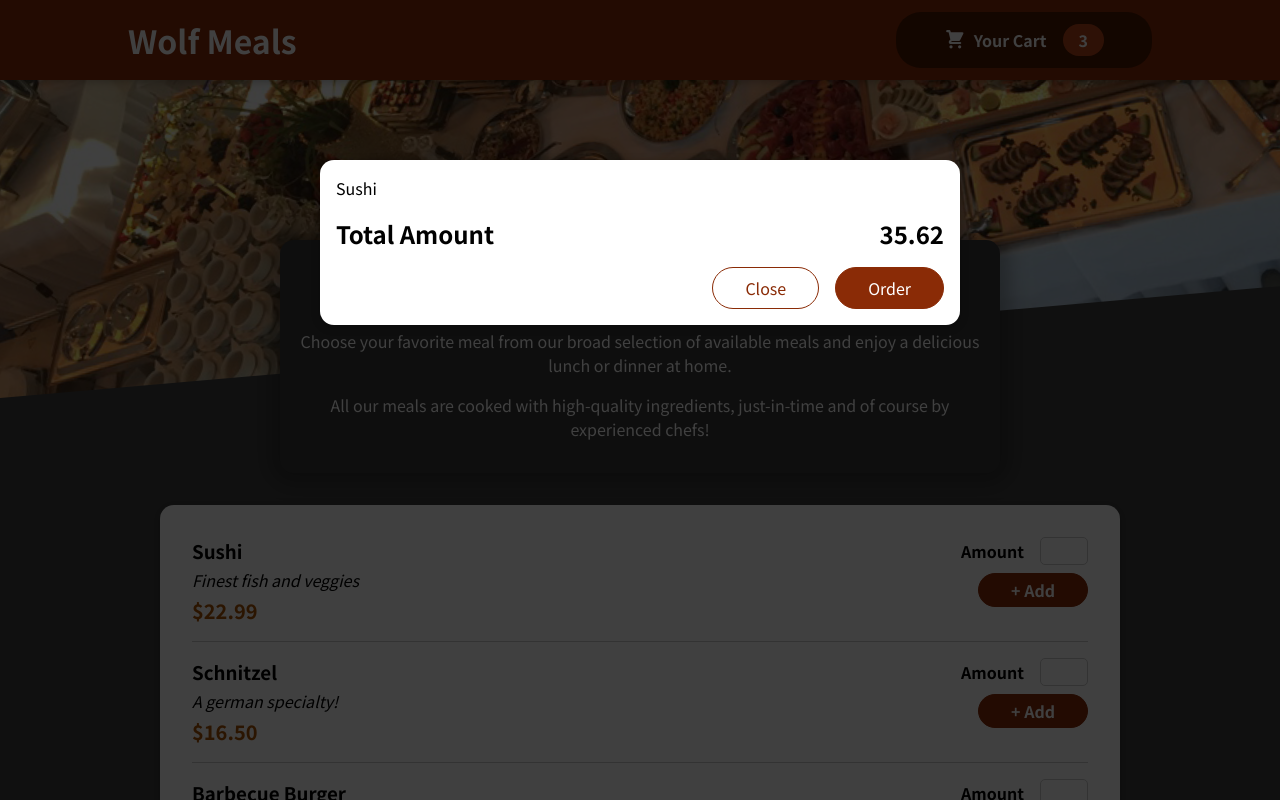
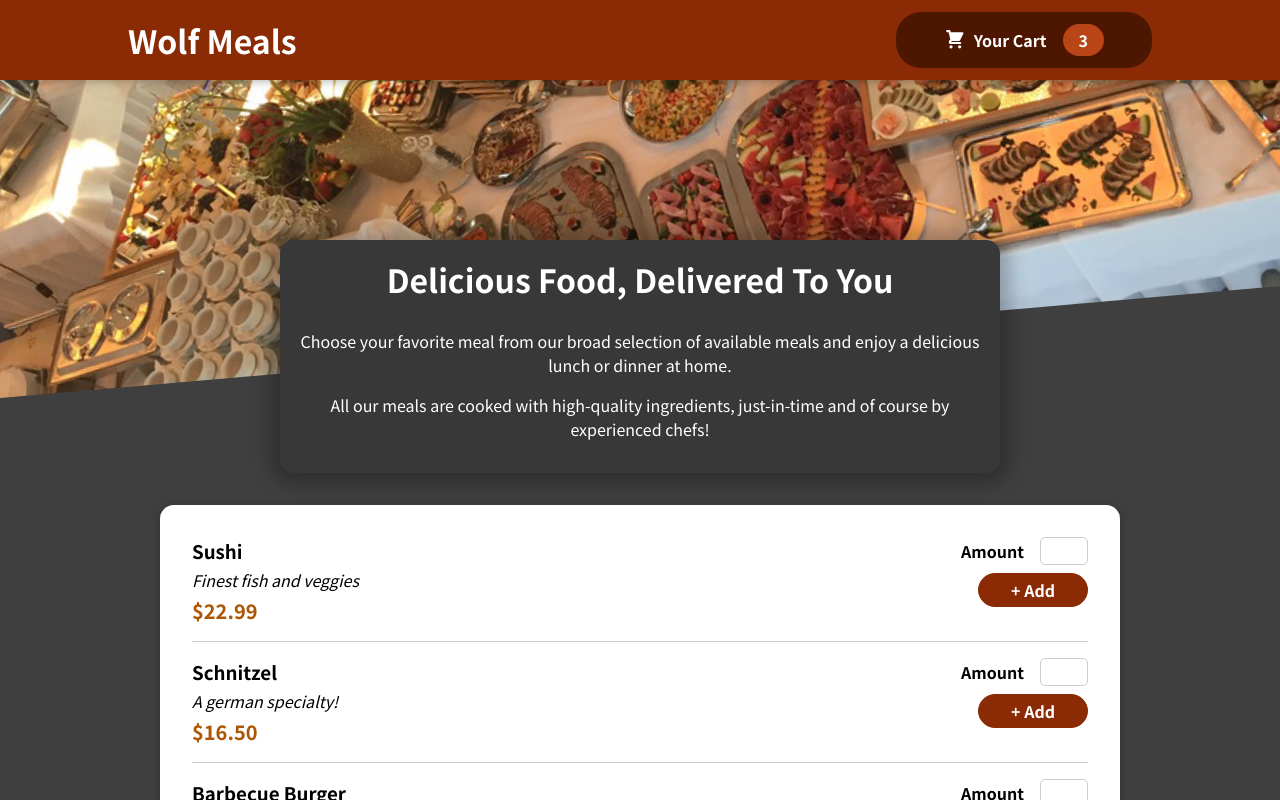
Before and after one commit to Harrytimbog/food-ordering-react-app, a React (Create React App) app: page / in a window 1280 px wide. Shown: the top 800 px of the page. Built offline with nearby package versions, Linux system fonts and the light colour scheme.

Commit message:
Managing Cart and Modal State

```diff
--- a/src/App.js
+++ b/src/App.js
@@ -1,13 +1,23 @@
-import { Fragment } from "react";
+import { Fragment, useState } from "react";
 import Cart from "./components/Cart/Cart";
 import Header from "./components/Layout/Header";
 import Meals from "./components/Meals/Meals";
 
 function App() {
+  const [cartIsShown, setCartIsShown] = useState(false);
+
+  const showCartHandler = () => {
+    setCartIsShown(true);
+  };
+
+  const hideCartHandler = () => {
+    setCartIsShown(false);
+  };
+
   return (
     <Fragment>
-      <Cart />
-      <Header />
+      {cartIsShown && <Cart onClose={hideCartHandler} />}
+      <Header onShowCart={showCartHandler} />
       <main>
         <Meals />
       </main>
--- a/src/components/Cart/Cart.js
+++ b/src/components/Cart/Cart.js
@@ -2,7 +2,7 @@ import React from "react";
 import Modal from "../UI/Modal";
 import classes from "./Cart.module.css";
 
-const Cart = () => {
+const Cart = (props) => {
   const cartItems = (
     <ul className={classes["cart-items"]}>
       {[{ id: "c1", name: "Sushi", amount: "2", price: 12.99 }].map((item) => (
@@ -12,14 +12,16 @@ const Cart = () => {
   );
 
   return (
-    <Modal>
+    <Modal onClose={props.onClose}>
       {cartItems}
       <div className={classes.total}>
         <span>Total Amount</span>
         <span>35.62</span>
       </div>
       <div className={classes.actions}>
-        <button className={classes[`button--alt`]}>Close</button>
+        <button className={classes[`button--alt`]} onClick={props.onClose}>
+          Close
+        </button>
         <button className={classes.button}>Order</button>
       </div>
     </Modal>
--- a/src/components/Layout/Header.js
+++ b/src/components/Layout/Header.js
@@ -8,7 +8,7 @@ const Header = (props) => {
     <Fragment>
       <header className={classes.header}>
         <h1>Wolf Meals</h1>
-        <HeaderCartButton />
+        <HeaderCartButton onClick={props.onShowCart} />
       </header>
       <div className={classes["main-image"]}>
         <img src={mealsImage} alt="A table full of delicious food!" />
--- a/src/components/Layout/HeaderCartButton.js
+++ b/src/components/Layout/HeaderCartButton.js
@@ -4,7 +4,7 @@ import CartIcon from "../Cart/CartIcon";
 
 const HeaderCartButton = (props) => {
   return (
-    <button className={classes.button}>
+    <button className={classes.button} onClick={props.onClick}>
       <span className={classes.icon}>
         <CartIcon />
       </span>
--- a/src/components/UI/Modal.js
+++ b/src/components/UI/Modal.js
@@ -3,7 +3,7 @@ import ReactDOM from "react-dom";
 import classes from "./Modal.module.css";
 
 const Backdrop = (props) => {
-  return <div className={classes.backdrop}></div>;
+  return <div className={classes.backdrop} onClick={props.onClose}></div>;
 };
 
 const ModalOverlay = (props) => {
@@ -19,7 +19,10 @@ const portalElement = document.getElementById("overlays");
 const Modal = (props) => {
   return (
     <Fragment>
-      {ReactDOM.createPortal(<Backdrop />, portalElement)}
+      {ReactDOM.createPortal(
+        <Backdrop onClose={props.onClose} />,
+        portalElement
+      )}
       {ReactDOM.createPortal(
         <ModalOverlay>{props.children}</ModalOverlay>,
         portalElement
```
Also changed, not shown: 1 other file (tests, documents, lock files or other folders).
